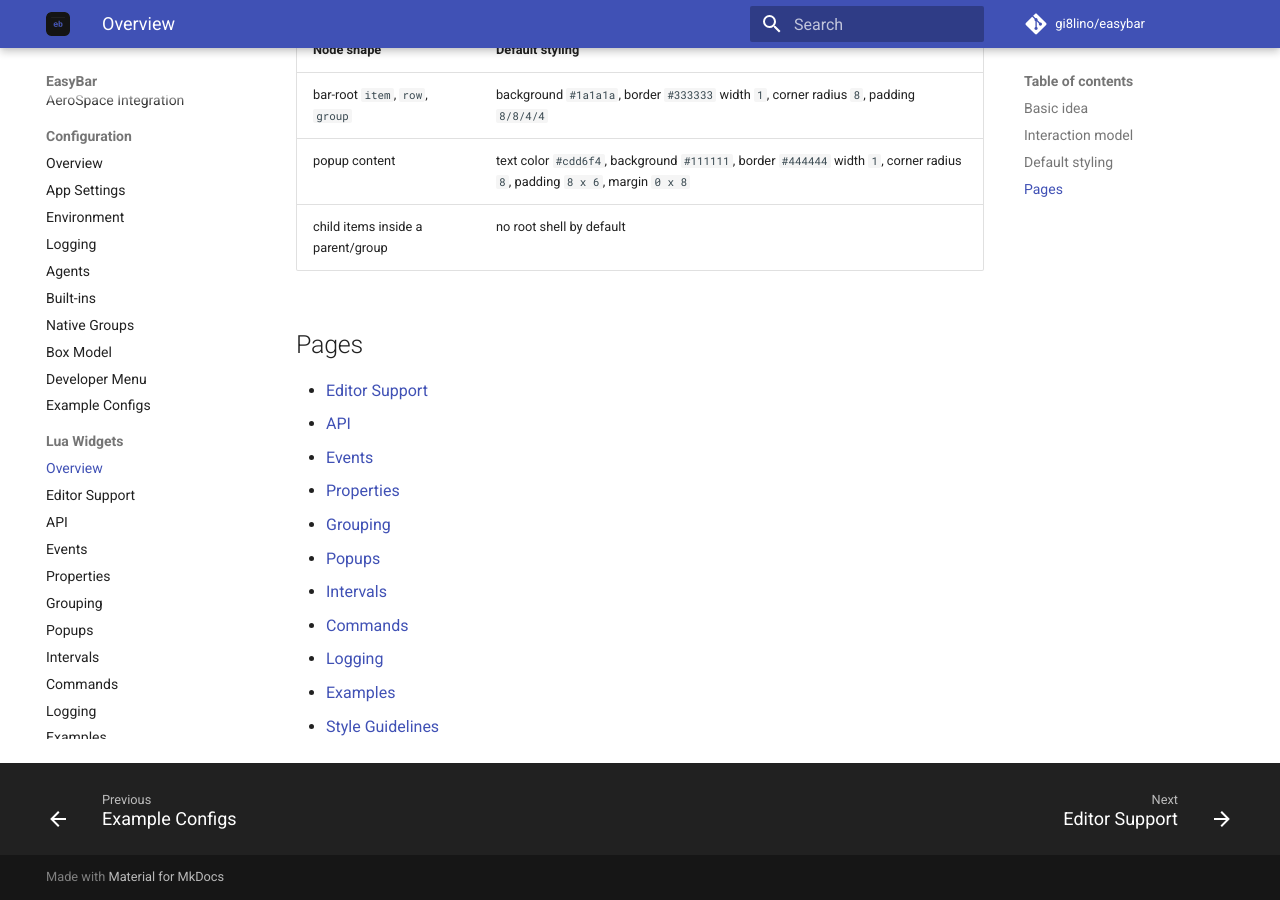
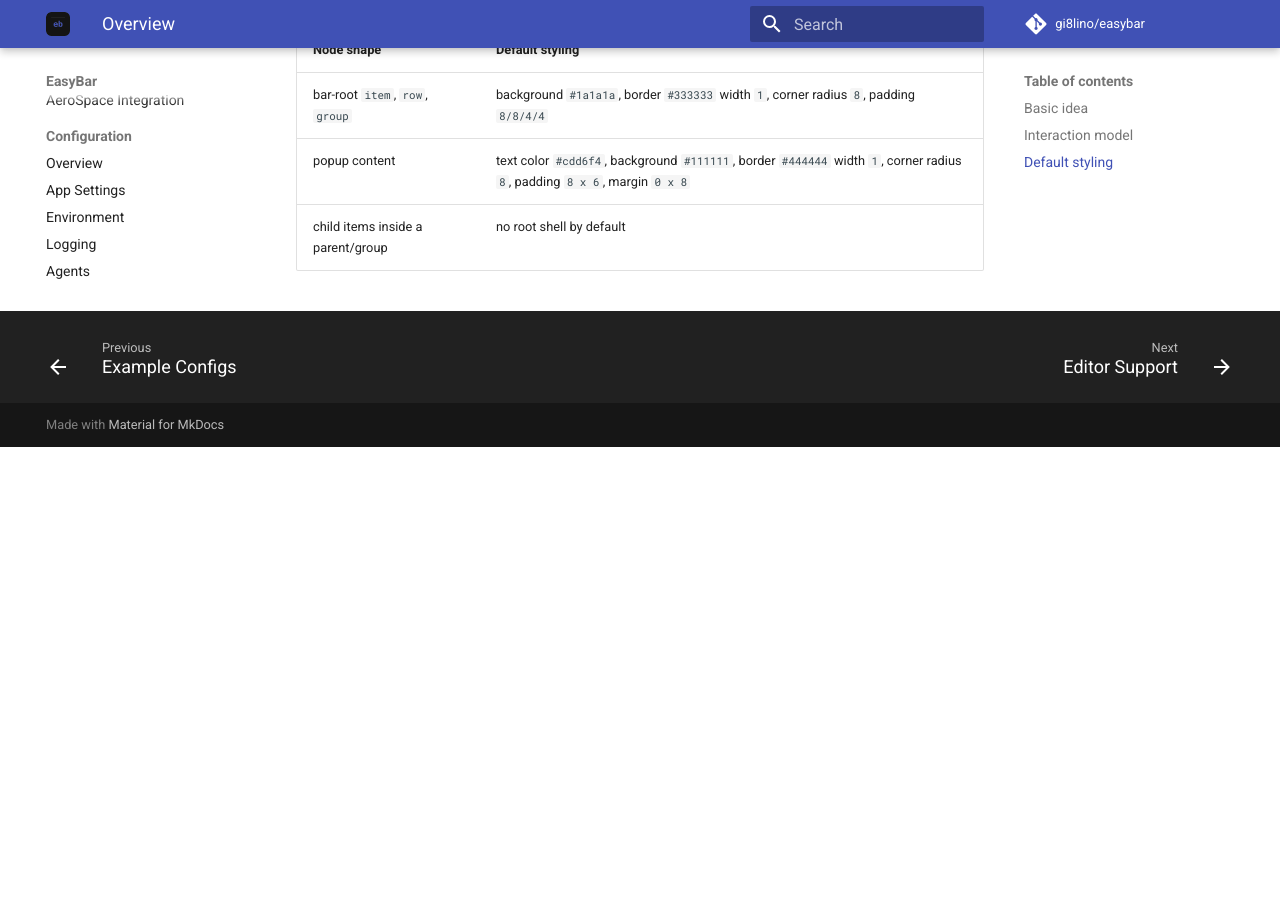
Before and after one commit to gi8lino/easybar, an MkDocs documentation site: the page built from docs/lua/overview.md, in a window 1280 px wide and 900 px high, scrolled down 1115 px. Built offline with MkDocs 1.6.1 and Material for MkDocs 9.7.7, drawn with Linux system fonts in a browser that asks for light colours; comment, search, counter and statistics services are not loaded; after the commit the page ends 1562 px from its top, so only the background shows below that.

Commit message:
fix(docs): cleanup

```diff
--- a/docs/configuration/overview.md
+++ b/docs/configuration/overview.md
@@ -40,15 +40,3 @@
   Native built-in widget configuration.
 - `[builtins.groups.*]`
   Native widget groups.
-
-## Pages
-
-- [App Settings](app.md)
-- [Environment](environment.md)
-- [Logging](logging.md)
-- [Agents](agents.md)
-- [Built-ins](builtins.md)
-- [Native Groups](native-groups.md)
-- [Box Model](box-model.md)
-- [Developer Menu](developer-menu.md)
-- [Example Configs](example-configs.md)
--- a/docs/lua/overview.md
+++ b/docs/lua/overview.md
@@ -37,22 +37,8 @@
 
 Lua widgets inherit native-like styling in the most common cases, so you usually do not need to restate the full shell or popup style.
 
-| Node shape | Default styling |
-| --- | --- |
-| bar-root `item`, `row`, `group` | background `#1a1a1a`, border `#333333` width `1`, corner radius `8`, padding `8/8/4/4` |
-| popup content | text color `#cdd6f4`, background `#111111`, border `#444444` width `1`, corner radius `8`, padding `8 x 6`, margin `0 x 8` |
-| child items inside a parent/group | no root shell by default |
-
-## Pages
-
-- [Editor Support](editor-support.md)
-- [API](api.md)
-- [Events](events.md)
-- [Properties](properties.md)
-- [Grouping](grouping.md)
-- [Popups](popups.md)
-- [Intervals](intervals.md)
-- [Commands](commands.md)
-- [Logging](logging.md)
-- [Examples](examples.md)
-- [Style Guidelines](style-guidelines.md)
+| Node shape                        | Default styling                                                                                                            |
+| --------------------------------- | -------------------------------------------------------------------------------------------------------------------------- |
+| bar-root `item`, `row`, `group`   | background `#1a1a1a`, border `#333333` width `1`, corner radius `8`, padding `8/8/4/4`                                     |
+| popup content                     | text color `#cdd6f4`, background `#111111`, border `#444444` width `1`, corner radius `8`, padding `8 x 6`, margin `0 x 8` |
+| child items inside a parent/group | no root shell by default                                                                                                   |
```
Also changed, not shown: docs/index.md (+0 -8 lines).
